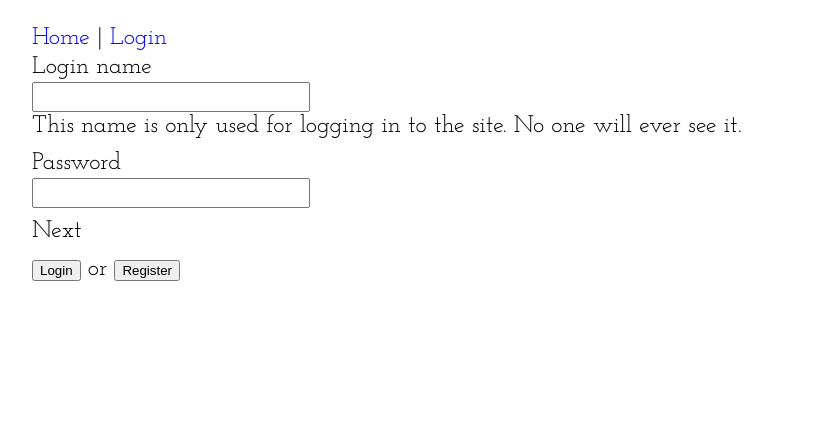
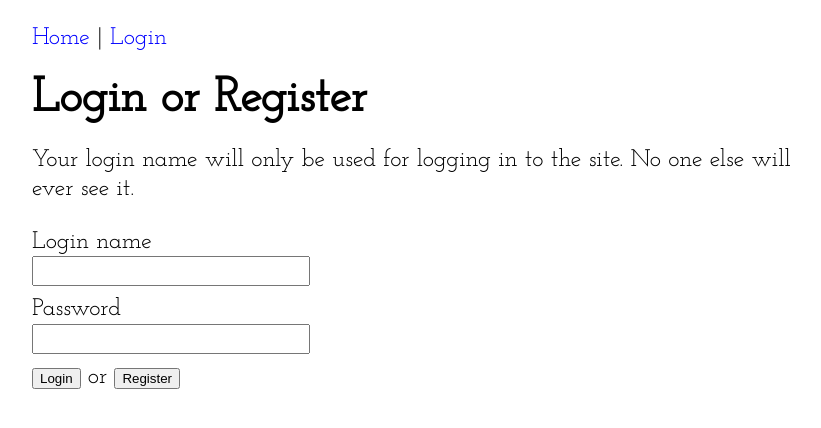
Before and after one commit to nickretallack/Circles, a Flask app: page /login in a window 1280 px wide. Shown: the top 428 px of the page, without its empty margins (208-1029 px from the left). Run offline with Flask 2, Linux system fonts and the light colour scheme; some libraries are stand-ins or nearby versions.

Commit message:
login form stuff

```diff
--- a/main.py
+++ b/main.py
@@ -267,8 +267,7 @@ class CommentForm(Form):
     discussion_id = HiddenField() #IntegerField(widget=widgets.HiddenInput())
 
 class LoginForm(Form):
-    login = TextField('Login name', [validators.Required()],
-        description='This name is only used for logging in to the site.  No one will ever see it.')
+    login = TextField('Login name', [validators.Required()])
     password = PasswordField('Password', [validators.Required()])
     next = HiddenField()
 
@@ -537,4 +536,4 @@ def show_member(circle_id, member_id):
     return render('member.html', member=member)
 
 if __name__ == "__main__":
-    app.run(debug=True)
+    app.run(debug=True, host='0.0.0.0')
--- a/templates/login.html
+++ b/templates/login.html
@@ -2,11 +2,14 @@
 {% from 'forms.html' import form_field %}
 
 {% block content %}
+<h1>Login or Register</h1>
+
+<p>Your login name will only be used for logging in to the site.  No one else will ever see it.</p>
 
 <form action="{{url_for('login')}}" method="POST">
-{% for field in form %}
-{{ form_field(field) }}
-{% endfor %}
+{{ form_field(form.login) }}
+{{ form_field(form.password) }}
+{{ form.next }}
 <button name="action" value="login">Login</button> or
 <button name="action" value="register">Register</button>
 </form>
```
